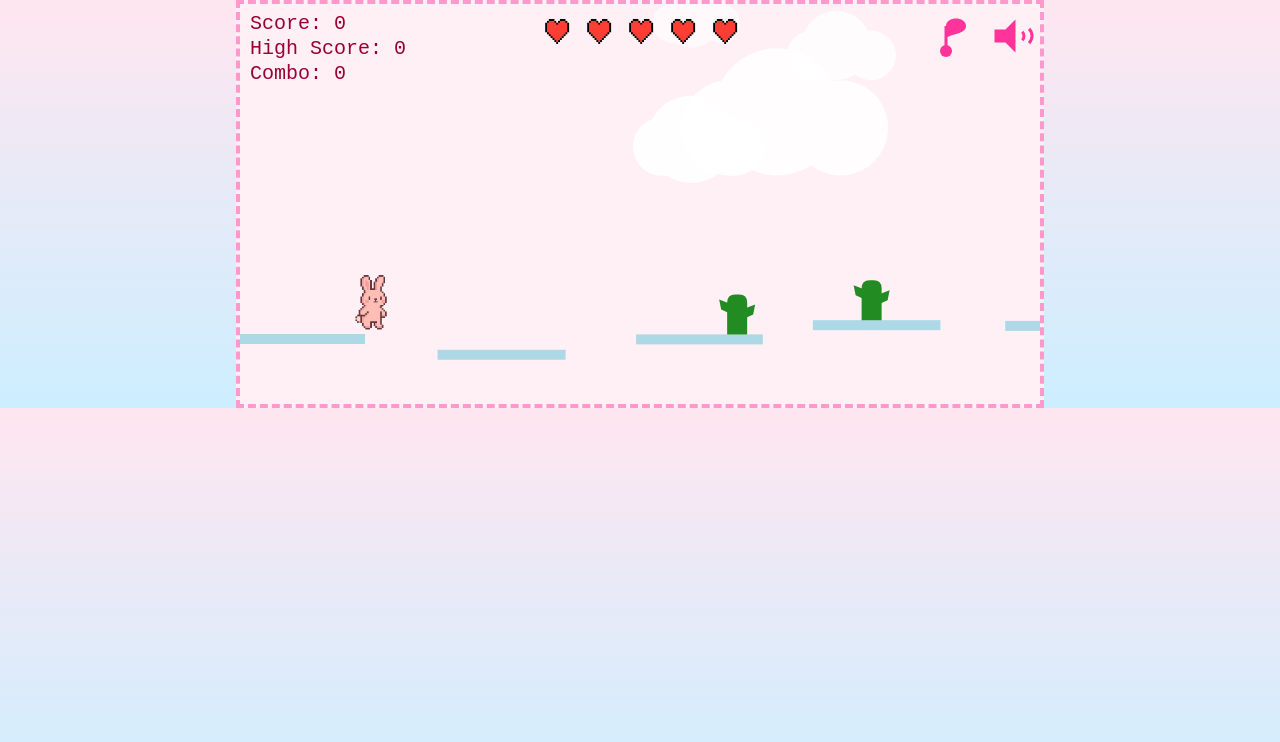
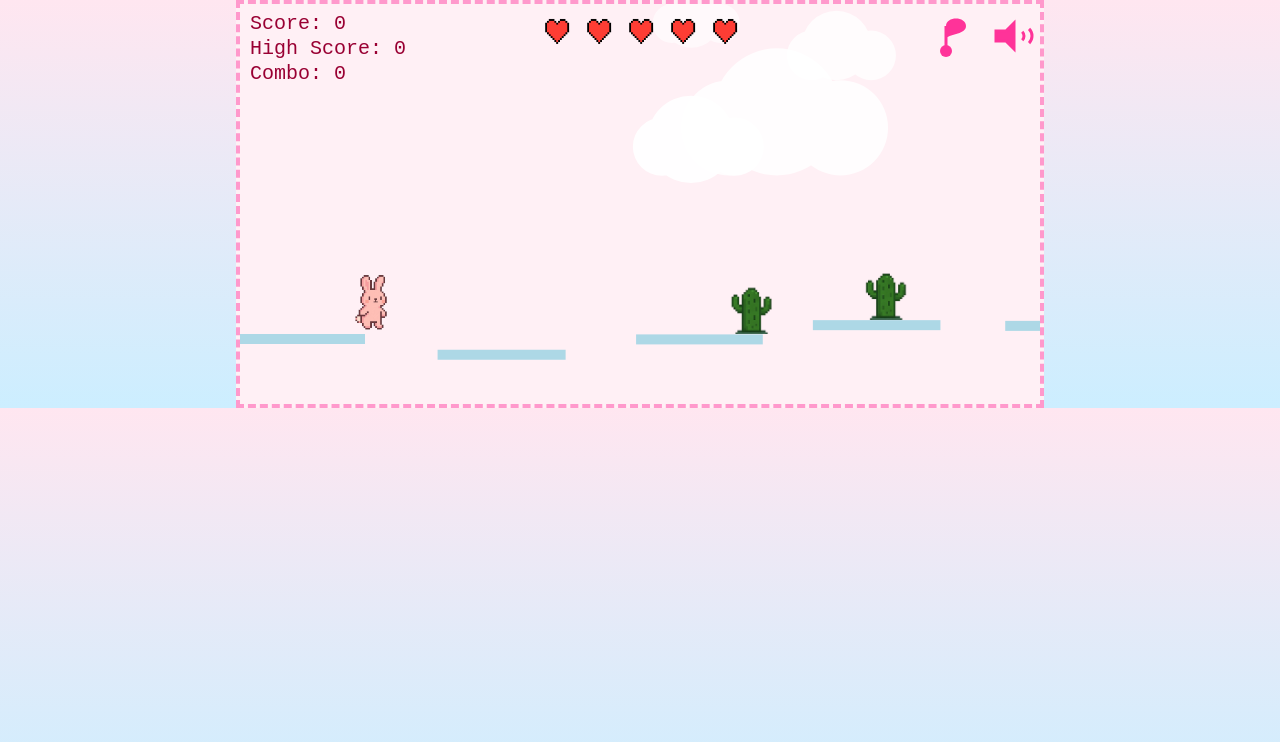
Before and after one commit to Lorevdh/bunny-bounce, a plain HTML site: page index.html in a window 1280 px wide. Drawn offline with Linux system fonts and the light colour scheme.

Commit message:
pixelated cactus added, cactus hitbox is now smaller

```diff
--- a/index.html
+++ b/index.html
@@ -76,6 +76,9 @@
 
   const bunnyImage = new Image();
   bunnyImage.src = "assets/bunny1.png";
+  const cactusImage = new Image();
+  cactusImage.src = "assets/cactus.png";
+
   const carrotImage = new Image();
   carrotImage.src = "assets/carrot.png";
 
@@ -105,8 +108,8 @@ owSound.volume = 1;
 
   const platforms = [];
   const cacti = [];
-  const cactusWidth = 20;
-  const cactusHeight = 40;
+  const cactusWidth = 50;
+  const cactusHeight = 50;
 
   let lastPlatformX = 0;
   let lastPlatformY = 330;
@@ -142,18 +145,6 @@ owSound.volume = 1;
     height: iconSize
   };
 
-  function drawRoundedRect(ctx, x, y, width, height, radius) {
-    ctx.beginPath();
-    ctx.moveTo(x + radius, y);
-    ctx.lineTo(x + width - radius, y);
-    ctx.quadraticCurveTo(x + width, y, x + width, y + radius);
-    ctx.lineTo(x + width, y + height);
-    ctx.lineTo(x, y + height);
-    ctx.lineTo(x, y + radius);
-    ctx.quadraticCurveTo(x, y, x + radius, y);
-    ctx.closePath();
-    ctx.fill();
-  }
 
   function drawMusicIcon(ctx, x, y, size, enabled) {
     ctx.save();
@@ -319,23 +310,7 @@ owSound.volume = 1;
   cacti.forEach(c => {
     const drawX = c.x - cameraX;
     const drawY = c.y;
-
-      ctx.fillStyle = "#228B22";
-      drawRoundedRect(ctx, drawX, drawY, cactusWidth, cactusHeight, 8);
-
-      ctx.beginPath();
-      ctx.moveTo(drawX + 5, drawY + 10);
-      ctx.lineTo(drawX - 8, drawY + 5);
-      ctx.lineTo(drawX - 6, drawY + 15);
-      ctx.lineTo(drawX + 5, drawY + 20);
-      ctx.fill();
-
-      ctx.beginPath();
-      ctx.moveTo(drawX + 15, drawY + 15);
-      ctx.lineTo(drawX + 28, drawY + 10);
-      ctx.lineTo(drawX + 26, drawY + 20);
-      ctx.lineTo(drawX + 15, drawY + 25);
-      ctx.fill();
+    ctx.drawImage(cactusImage, drawX, drawY, cactusWidth, cactusHeight);
   });
 }
 
@@ -421,12 +396,14 @@ owSound.volume = 1;
 
     checkCollision(prevY);
 
+const cactusHitboxPadding = 10; // bijvoorbeeld 10 pixels smaller aan elke kant
+
 cacti.forEach(c => {
   if (
-    bunny.x + bunny.width > c.x &&
-    bunny.x < c.x + cactusWidth &&
-    bunny.y + bunny.height > c.y &&
-    bunny.y < c.y + cactusHeight
+    bunny.x + bunny.width > c.x + cactusHitboxPadding &&
+    bunny.x < c.x + cactusWidth - cactusHitboxPadding &&
+    bunny.y + bunny.height > c.y + cactusHitboxPadding &&
+    bunny.y < c.y + cactusHeight - cactusHitboxPadding
   ) {
     if (effectsOn) {
       owSound.currentTime = 0;
```
Also changed, not shown: assets/cactus.png (added). Lines whose indentation alone changed are shown as unchanged.
